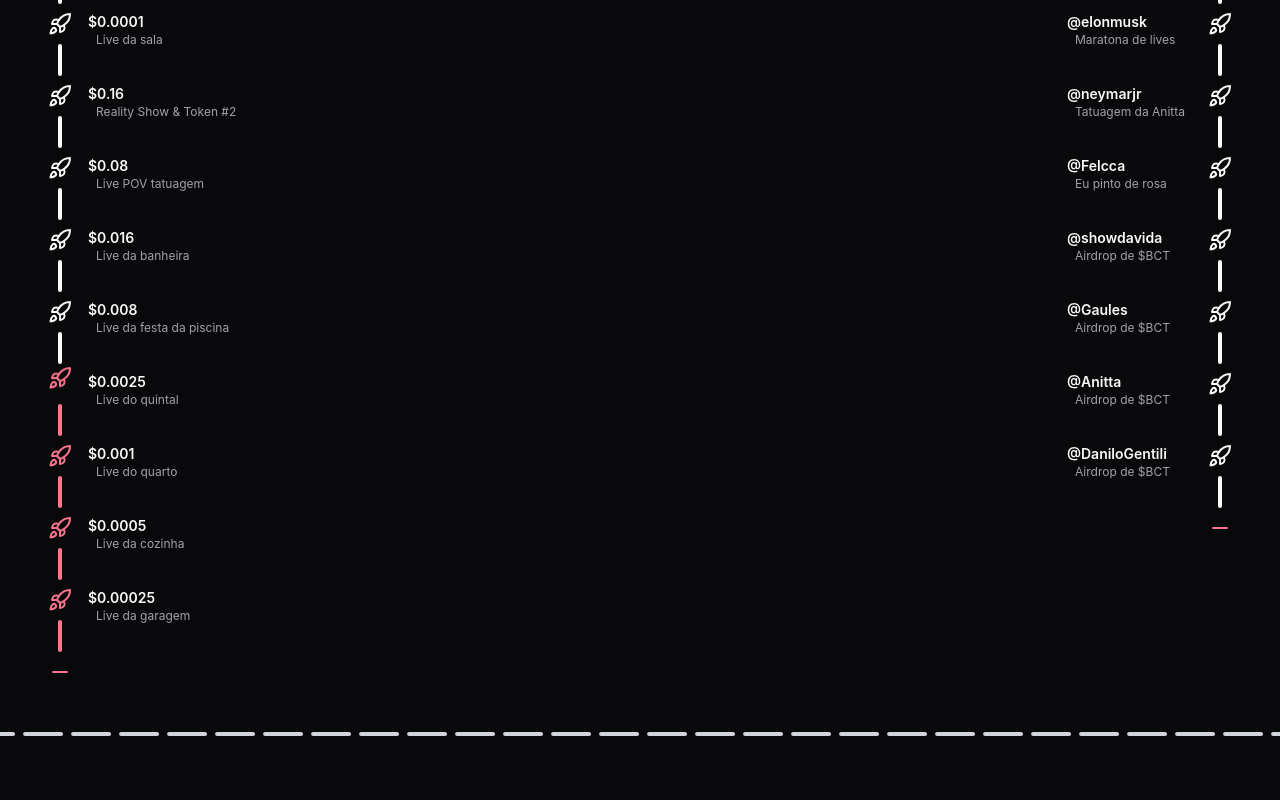
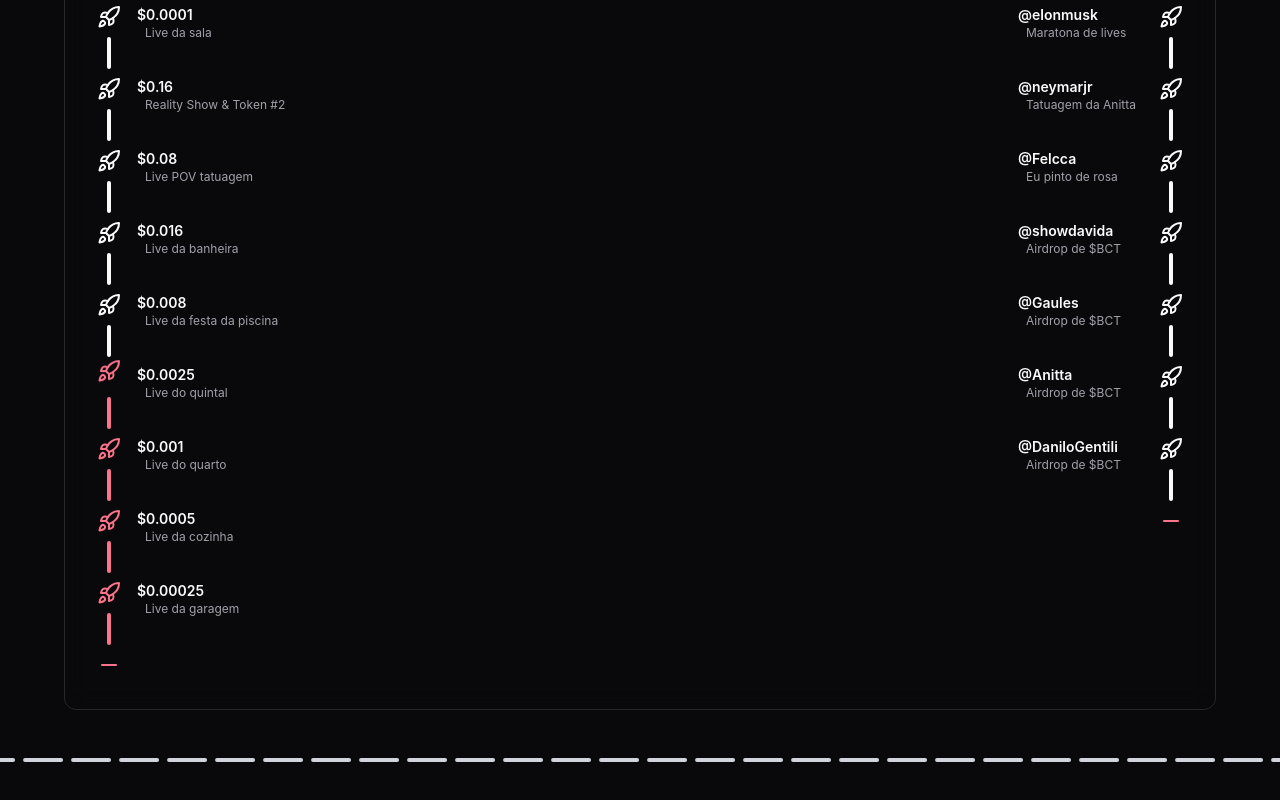
Before and after one commit to bct-community/interface, a React (Vite) app: page / in a window 1280 px wide. Shown: the part 5680-6480 px from the top of the page. Built offline with nearby package versions, Linux system fonts and the light colour scheme; no server answers; grey boxes are pictures that could not be loaded; what webfontloader would draw is missing.

Commit message:
refactor: improve layout and styling in TokenGoals and Home components

```diff
--- a/src/features/home/components/TokenGoals.tsx
+++ b/src/features/home/components/TokenGoals.tsx
@@ -163,8 +163,13 @@
   };
 
   return (
-    <div className={classNames({ "flex flex-col": true, "items-end": celebs })}>
-      <h1 className="font-[Sour Gummy] mb-4 select-none text-xl font-bold">
+    <div
+      className={classNames({
+        "flex flex-col": true,
+        "items-end": celebs,
+      })}
+    >
+      <h1 className="font-[Sour Gummy] mb-6 select-none text-xl font-bold">
         {celebs ? "Celebridades" : "Preço do Token"}
       </h1>
 
--- a/src/features/home/index.tsx
+++ b/src/features/home/index.tsx
@@ -25,11 +25,11 @@
   }, []);
 
   return (
-    <div className="flex flex-col items-center overflow-x-hidden pt-12">
+    <div className="flex flex-col items-center pt-12 overflow-x-hidden">
       <MatrixRainingCode />
 
-      <div className="relative mb-12 min-h-screen w-full">
-        <div className="z-1 relative flex min-h-screen w-full items-end justify-center">
+      <div className="relative w-full min-h-screen mb-12">
+        <div className="relative flex items-end justify-center w-full min-h-screen z-1">
           <img
             src={morpheusImg}
             alt=""
@@ -40,7 +40,7 @@
 
         <div className="bg-red h-[30px] border-y-2 border-[var(--coin-pink)] backdrop-blur-md backdrop-filter">
           <Marquee className="bg-red h-[30px] overflow-hidden">
-            <p className="select-none text-xl font-bold">
+            <p className="text-xl font-bold select-none">
               This is your last chance. After this, there is no turning back.
               You take the Bitcoin – the story ends, you wake up in your bed and
               believe whatever you want to believe. You take the $BCT – you stay
@@ -55,6 +55,7 @@
 
       <CoinImageMarquee />
 
+      {/* fix animated-title y position */}
       <TextSection
         animatedTitle={{ text: "RAAAIDS" }}
         paragraphs={[
@@ -114,14 +115,15 @@
         <RotatingCoinCanvas />
       </div>
 
-      <div className="flex w-full flex-col">
-        <AuroraTitle />
+      <AuroraTitle />
 
-        <div className="my-12 flex w-full justify-between overflow-clip px-12">
-          <TokenGoals />
-          <TokenGoals celebs />
-        </div>
+      {/* why w-[90%] intead of mx - check why mx doesn't work */}
+      <div className="mx-14 mb-12 flex w-[90%] border justify-between overflow-clip rounded-[12px] bg-transparent bg-opacity-20 p-8 backdrop-blur-md backdrop-filter">
+        <TokenGoals />
+        <TokenGoals celebs />
+      </div>
 
+      <div className="flex flex-col w-full">
         <AnimatedSeparators baseVelocity={1} />
       </div>
 
```
